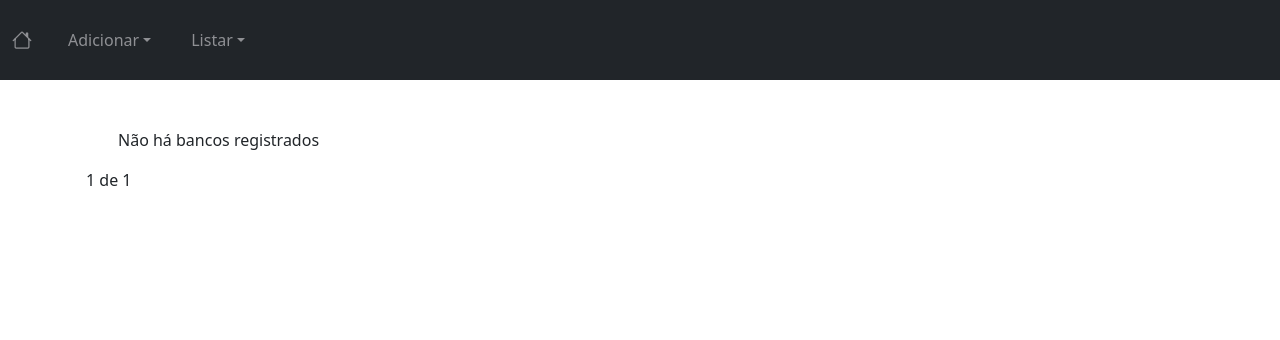
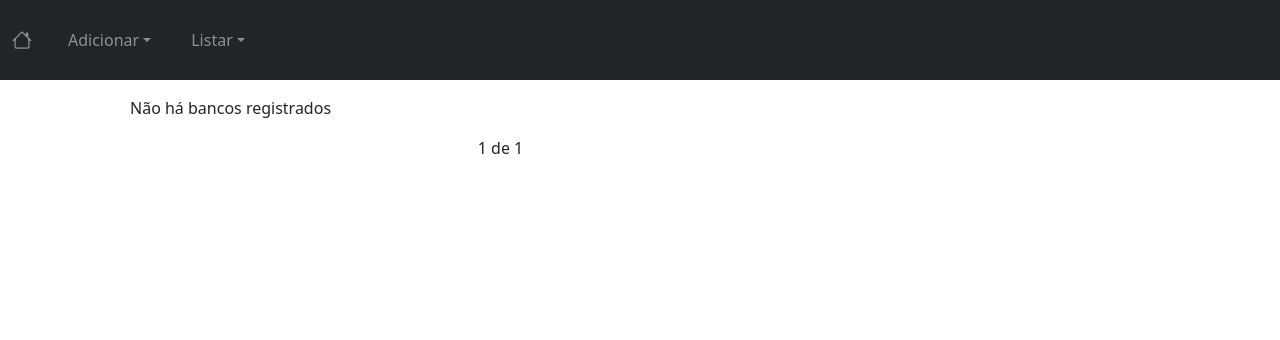
Before and after one commit to Davi-Ga/AplicativoWEB, a Django app: page /listar/banco/ in a window 1280 px wide. Shown: the top 340 px of the page. Run offline with Django 4.2, Linux system fonts and the light colour scheme; data that the repository does not hold is empty.

Commit message:
css simples no paginator

```diff
--- a/app/static/css/agencia_banco_list.css
+++ b/app/static/css/agencia_banco_list.css
@@ -1,14 +1,15 @@
 @import url('https://fonts.googleapis.com/css2?family=Open+Sans&display=swap');
 
-.container {
-    padding: 2rem 0rem;
-  }
+.pagination{
+  margin-bottom: 20px;
+}
 
-  h4 {
-    margin: 2rem 0rem 1rem;
-  }
-
-  .table-image {
-
-    vertical-align: middle;
-  }
+.step-links{
+  position: relative;
+  margin-left: auto;
+  margin-right: auto;
+}
+.step-links .current{
+  margin-left: 5px;
+  margin-right: 5px;
+}
```
